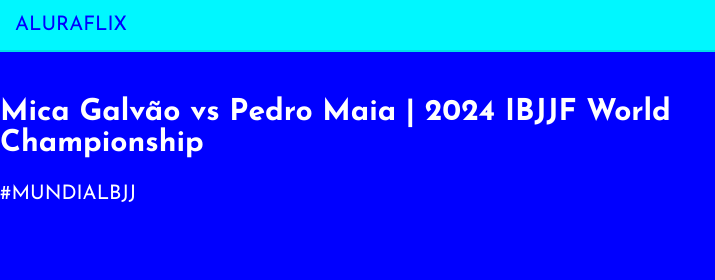
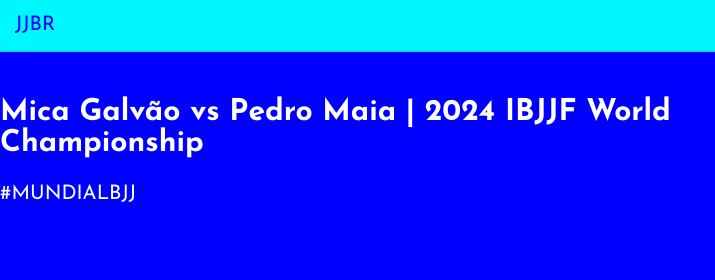
Before and after one commit to joaozinho32214/JJBR, a plain HTML site: page index.html in a window 1280 px wide. Shown: the top 280 px of the page, 0-715 px from the left. Drawn offline with Linux system fonts and the light colour scheme.

Commit message:
MUDEI O TITULO DO SITE

```diff
--- a/index.html
+++ b/index.html
@@ -5,12 +5,12 @@
     <link rel="preconnect" href="https://fonts.googleapis.com">
 <link rel="preconnect" href="https://fonts.gstatic.com" crossorigin>
 <link href="https://fonts.googleapis.com/css2?family=Josefin+Sans:ital,wght@0,100..700;1,100..700&display=swap" rel="stylesheet">
-     <title>AluraFlix</title>
+     <title>JJBR</title>
 </head>
 
 <body>
 
-    <header> ALURAFLIX</header>
+    <header> JJBR</header>
 
 
     <section class="chamada">
```
